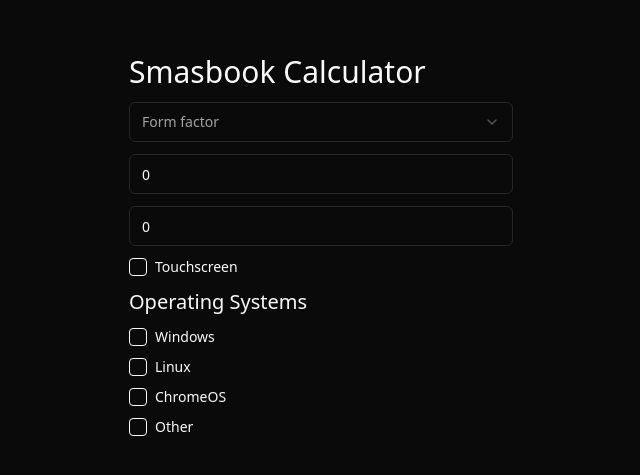
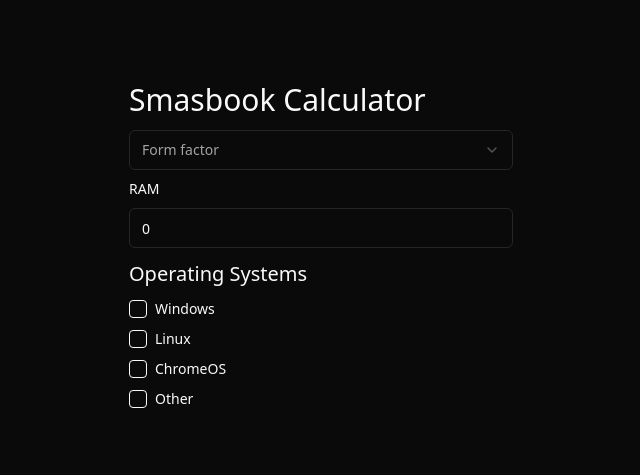
Before and after one commit to SmasnugDevelopment/Smasbook-Calculator, a SvelteKit app: page / in a window 1280 px wide. Shown: the part 155-630 px from the top of the page, without its empty margins (319-959 px from the left). Built offline with nearby package versions, Linux system fonts and the light colour scheme.

Commit message:
mdofiy a bit

```diff
--- a/src/routes/+page.svelte
+++ b/src/routes/+page.svelte
@@ -24,19 +24,28 @@
       <Select.Trigger>{formFactor || "Form factor"}</Select.Trigger>
       <Select.Content>
         <Select.Item value="Laptop">Laptop</Select.Item>
+        <Select.Item value="Mini PC">Mini PC</Select.Item>
         <Select.Item value="PC">PC</Select.Item>
       </Select.Content>
     </Select.Root>
-    <Input placeholder="GB of RAM" type="number" bind:value={ram} />
+    <Label for="ram">RAM</Label>
+    <Input placeholder="GB of RAM" type="number" id="ram" bind:value={ram} />
+    {#if formFactor === "Laptop"}
+      <Label for="screensize">Screen size in inches</Label>
+
       <Input
         placeholder="Screen size in inches"
         type="number"
+        id="screensize"
         bind:value={screensize}
       />
+
       <div class="flex items-center space-x-2">
         <Checkbox id="touchscreen" bind:checked={touchscreen} />
         <Label for="touchscreen">Touchscreen</Label>
       </div>
+    {/if}
+
     <h2 class="text-xl">Operating Systems</h2>
     <div class="flex items-center space-x-2">
       <Checkbox id="windows" bind:checked={windows} />
@@ -57,13 +66,13 @@
     {#if formFactor}
       <h2 class="text-xl">You have a:</h2>
       <span class="text-4xl">
-        {#if formFactor === "PC"}Smasbox{:else}Smasbook{/if}
+        {#if formFactor === "Laptop"}Smasbook{:else}Smasbox{/if}
         {#if linux == true}Pro{/if}
         {#if oscount > 1}Plus{/if}
-        {#if screensize >= 14}Max{/if}
+        {#if (screensize >= 14 && formFactor == "Laptop") || formFactor == "PC"}Max{/if}
         {#if ram >= 16}Ultra{/if}
         {#if oscount == 1 && chromeos}Lite{/if}
-        {#if touchscreen}Touch{/if}
+        {#if touchscreen && formFactor == "Laptop"}Touch{/if}
       </span>
     {/if}
   </div>
```
Lines whose indentation alone changed are shown as unchanged.
